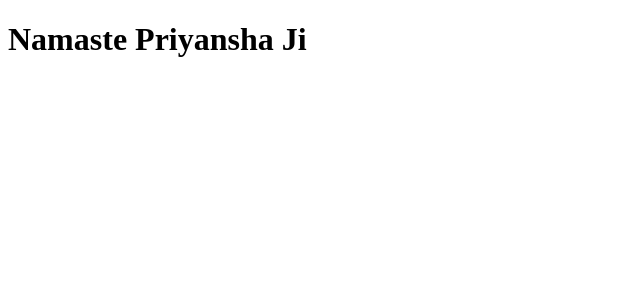
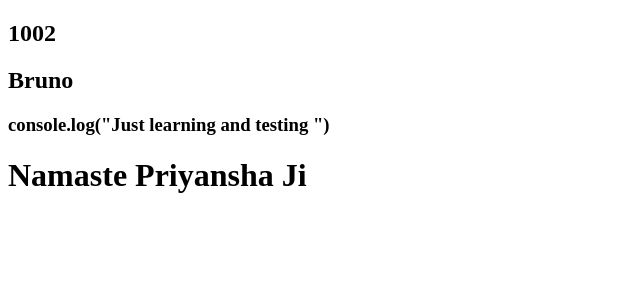
Before and after one commit to rawatpriyansha1-beep/namaste-react, a React (Vite) app: page / in a window 1280 px wide. Shown: the top 300 px of the page, without its empty margins (0-640 px from the left). Built offline with nearby package versions, Linux system fonts and the light colour scheme.

Commit message:
change s

```diff
--- a/App.js
+++ b/App.js
@@ -19,6 +19,9 @@ const heading = React.createElement("h1", { id: "heading" }, "Hello, World! Nama
 // React Functional Component
 const HeadingComponent = () => (
     <div id="container">
+        <h2> {num + number}</h2>
+        <AnimalName />
+        <h3> console.log("Just learning and testing ")</h3>
         <h1 className="heading"> Namaste Priyansha Ji </h1>
     </div>
 
@@ -37,10 +40,12 @@ function AnimalImage() {
 function AnimalDetails() {
     return <p>Dog • 3 years old • Friendly</p>;
 }
-
+const number = 1000;
+let num = 2
 const AnimalCard = () => {
     return (
         <div>
+            {num + number}
             <AnimalImage />
             <AnimalName />
             <AnimalDetails />
```
